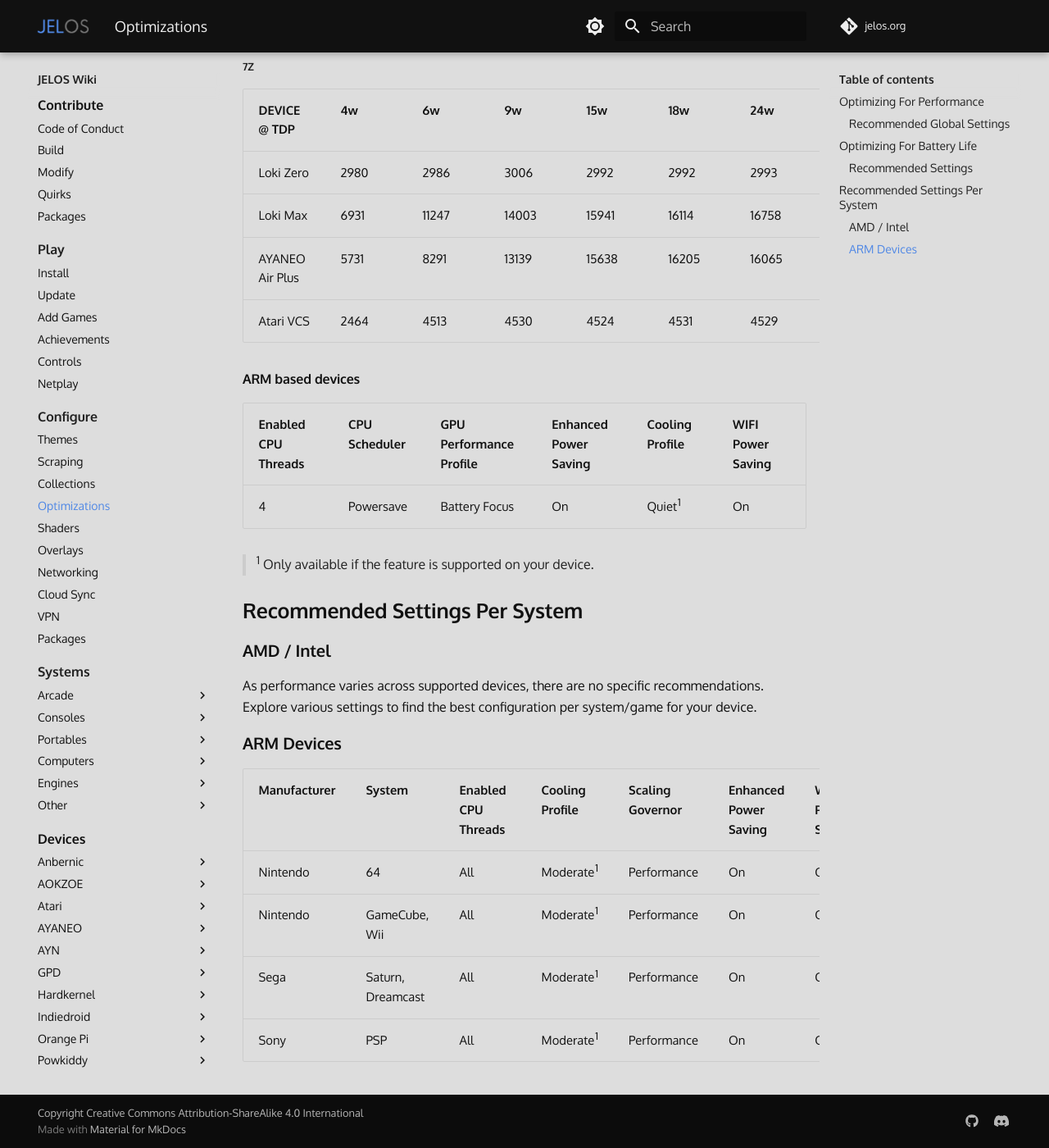
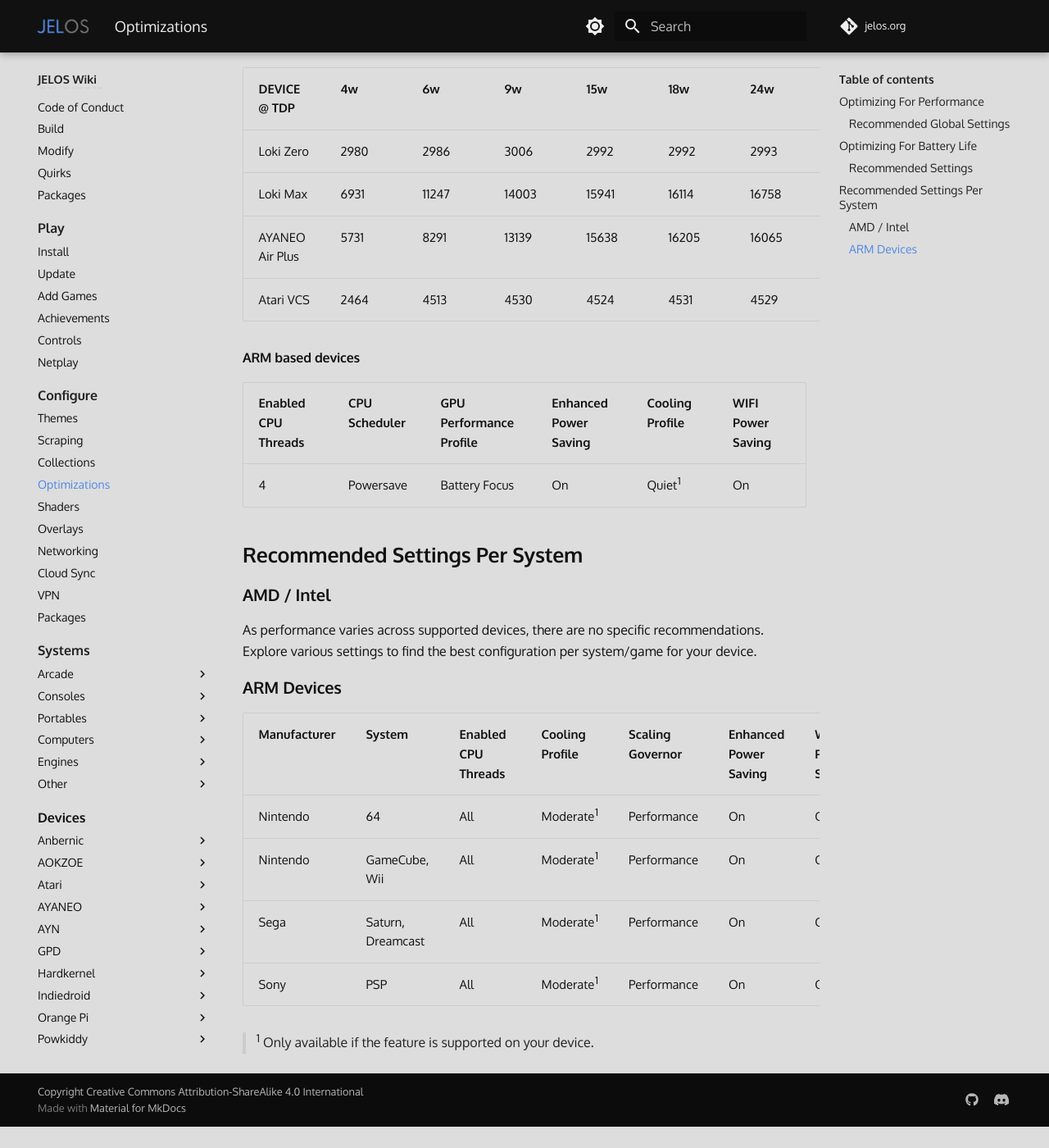
Before and after one commit to wbrawner/jelos.org, an MkDocs documentation site: the page built from docs/configure/optimizations.md, in a window 1280 px wide and 1400 px high, scrolled down 3090 px. Shown: the whole window at 82% size. Built offline with MkDocs 1.6.1 and Material for MkDocs 9.7.7, drawn with Linux system fonts in a browser that asks for light colours; some web fonts are replaced; comment, search, counter and statistics services are not loaded; after the commit the page ends 4464 px from its top, so only the background shows below that; part of the change alters nothing that is shown; some of the changed text lies outside the part shown.

```diff
--- a/docs/configure/optimizations.md
+++ b/docs/configure/optimizations.md
@@ -38,7 +38,6 @@ Optimizing for performance will have significant impact on battery life, however
 |All|Performance|Best Performance|Off|Moderate<sup>1</sup>|Off|
 
 > Note: It's recommended to reboot the device after disabling Enhanced Power Saving.
-> <sup>1</sup> Only available if the feature is supported on your device.
 
 ## Optimizing For Battery Life
 
@@ -85,8 +84,6 @@ Enable Enhanced Power Saving, and enable all options.  If the device has undesir
 |----|----|----|----|----|----|
 |4|Powersave|Battery Focus|On|Quiet<sup>1</sup>|On|
 
-> <sup>1</sup> Only available if the feature is supported on your device.
-
 ## Recommended Settings Per System
 
 ### AMD / Intel
@@ -99,3 +96,5 @@ As performance varies across supported devices, there are no specific recommenda
 |Nintendo|GameCube, Wii|All|Moderate<sup>1</sup>|Performance|On|On|
 |Sega|Saturn, Dreamcast|All|Moderate<sup>1</sup>|Performance|On|On|
 |Sony|PSP|All|Moderate<sup>1</sup>|Performance|On|On|
+
+> <sup>1</sup> Only available if the feature is supported on your device.
```
